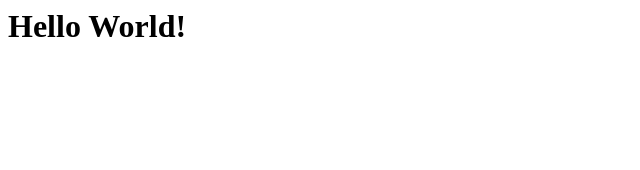
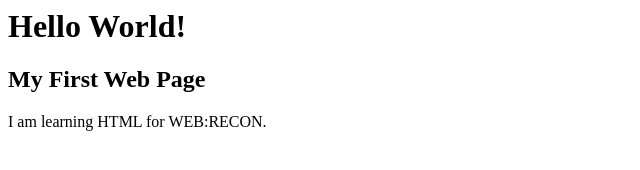
Before and after one commit to spdoshi23/WEB_RECON, a plain HTML site: page index.html in a window 1280 px wide. Shown: the whole page, without its empty margins (0-640 px from the left). Drawn offline with Linux system fonts and the light colour scheme.

Commit message:
Update index.html

```diff
--- a/index.html
+++ b/index.html
@@ -1 +1,5 @@
 <h1>Hello World!</h1>
+
+<h2>My First Web Page</h2>
+
+<p>I am learning HTML for WEB:RECON.</p>
```
